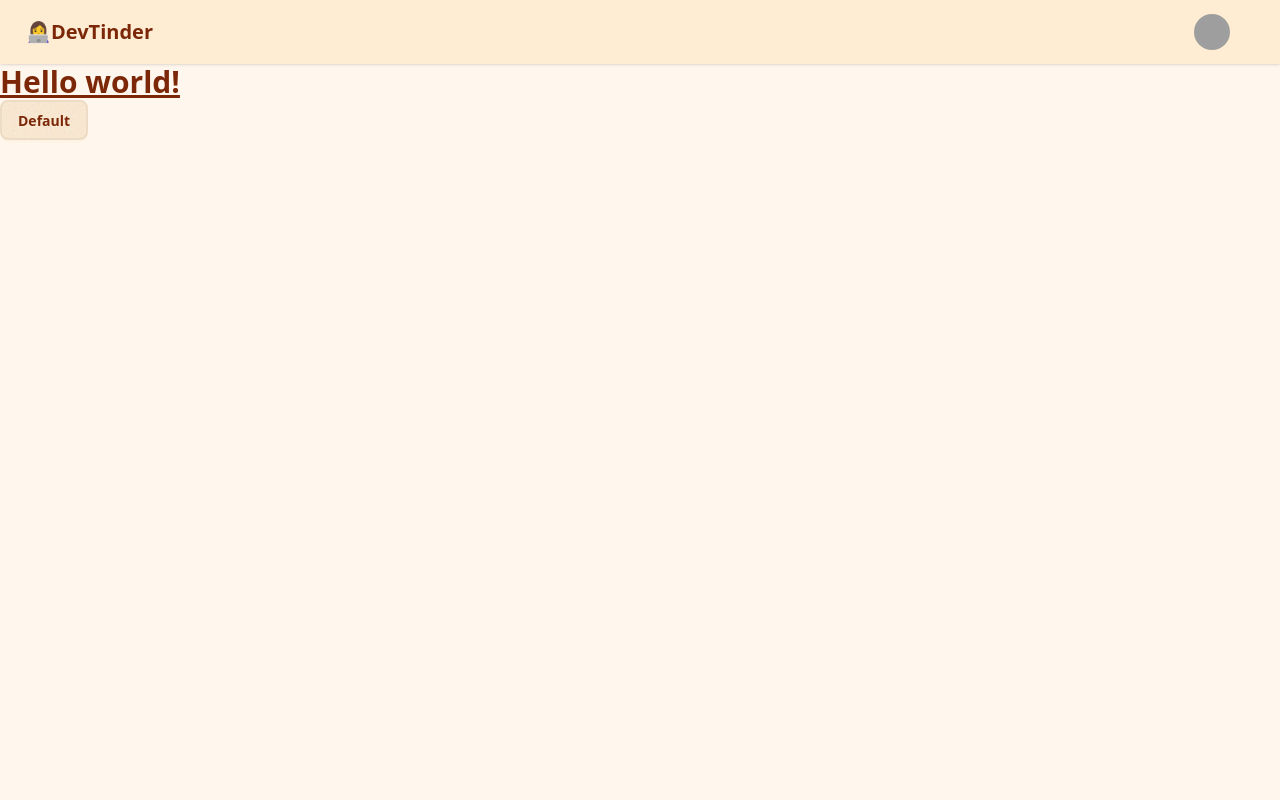
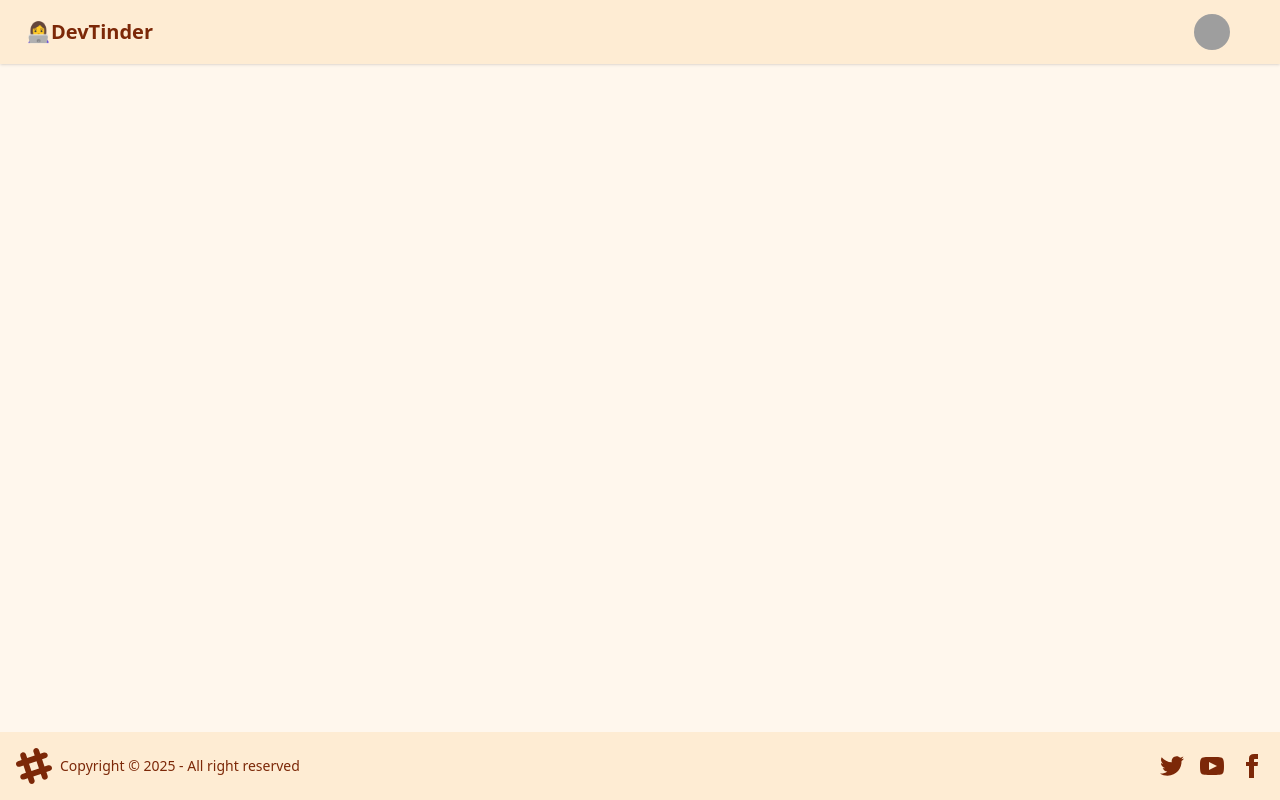
Before and after one commit to Suresh-kukumati/devtinder-web, a React (Vite) app: page / in a window 1280 px wide. Built offline with nearby package versions, Linux system fonts and the light colour scheme; grey boxes are pictures that could not be loaded.

Commit message:
routing done just now

```diff
--- a/package.json
+++ b/package.json
@@ -13,6 +13,7 @@
     "@tailwindcss/vite": "^4.1.8",
     "react": "^19.1.0",
     "react-dom": "^19.1.0",
+    "react-router-dom": "^7.6.2",
     "tailwindcss": "^4.1.8"
   },
   "devDependencies": {
--- a/src/App.jsx
+++ b/src/App.jsx
@@ -1,46 +1,19 @@
+import Body from "./Body";
+import Login from "./Login";
+import Profile from "./Profile";
+import { BrowserRouter, Routes, Route } from "react-router-dom";
+
 function App() {
   return (
     <>
-      <div className="navbar bg-base-200 shadow-sm">
-        <div className="flex-1">
-          <a className="btn btn-ghost text-xl">👩‍💻DevTinder</a>
-        </div>
-        <div className="flex gap-2">
-          <div className="dropdown dropdown-end mx-10">
-            <div
-              tabIndex={0}
-              role="button"
-              className="btn btn-ghost btn-circle avatar"
-            >
-              <div className="w-10 rounded-full">
-                <img
-                  alt="Tailwind CSS Navbar component"
-                  src="https://img.daisyui.com/images/stock/photo-1534528741775-53994a69daeb.webp"
-                />
-              </div>
-            </div>
-            <ul
-              tabIndex={0}
-              className="menu menu-sm dropdown-content bg-base-100 rounded-box z-1 mt-3 w-52 p-2 shadow"
-            >
-              <li>
-                <a className="justify-between">
-                  Profile
-                  <span className="badge">New</span>
-                </a>
-              </li>
-              <li>
-                <a>Settings</a>
-              </li>
-              <li>
-                <a>Logout</a>
-              </li>
-            </ul>
-          </div>
-        </div>
-      </div>
-      <h1 className="text-3xl font-bold underline">Hello world!</h1>
-      <button className="btn">Default</button>
+      <BrowserRouter>
+        <Routes>
+          <Route path="/" element={<Body />}>
+            <Route path="/login" element={<Login />} />
+            <Route path="/profile" element={<Profile />} />
+          </Route>
+        </Routes>
+      </BrowserRouter>
     </>
   );
 }
--- /dev/null
+++ b/src/Body.jsx
@@ -0,0 +1,15 @@
+import Footer from "./Footer";
+import NavBar from "./NavBar";
+import { Outlet } from "react-router-dom";
+
+const Body = () => {
+  return (
+    <div>
+      <NavBar />
+      <Outlet />
+      <Footer />
+    </div>
+  );
+};
+
+export default Body;
--- /dev/null
+++ b/src/Footer.jsx
@@ -0,0 +1,57 @@
+const Footer = () => {
+  return (
+    <footer className="footer sm:footer-horizontal bg-base-200 text-base-content items-center p-4 fixed bottom-0">
+      <aside className="grid-flow-col items-center">
+        <svg
+          width="36"
+          height="36"
+          viewBox="0 0 24 24"
+          xmlns="http://www.w3.org/2000/svg"
+          fillRule="evenodd"
+          clipRule="evenodd"
+          className="fill-current"
+        >
+          <path d="M22.672 15.226l-2.432.811.841 2.515c.33 1.019-.209 2.127-1.23 2.456-1.15.325-2.148-.321-2.463-1.226l-.84-2.518-5.013 1.677.84 2.517c.391 1.203-.434 2.542-1.831 2.542-.88 0-1.601-.564-1.86-1.314l-.842-2.516-2.431.809c-1.135.328-2.145-.317-2.463-1.229-.329-1.018.211-2.127 1.231-2.456l2.432-.809-1.621-4.823-2.432.808c-1.355.384-2.558-.59-2.558-1.839 0-.817.509-1.582 1.327-1.846l2.433-.809-.842-2.515c-.33-1.02.211-2.129 1.232-2.458 1.02-.329 2.13.209 2.461 1.229l.842 2.515 5.011-1.677-.839-2.517c-.403-1.238.484-2.553 1.843-2.553.819 0 1.585.509 1.85 1.326l.841 2.517 2.431-.81c1.02-.33 2.131.211 2.461 1.229.332 1.018-.21 2.126-1.23 2.456l-2.433.809 1.622 4.823 2.433-.809c1.242-.401 2.557.484 2.557 1.838 0 .819-.51 1.583-1.328 1.847m-8.992-6.428l-5.01 1.675 1.619 4.828 5.011-1.674-1.62-4.829z"></path>
+        </svg>
+        <p>Copyright © {new Date().getFullYear()} - All right reserved</p>
+      </aside>
+      <nav className="grid-flow-col gap-4 md:place-self-center md:justify-self-end">
+        <a>
+          <svg
+            xmlns="http://www.w3.org/2000/svg"
+            width="24"
+            height="24"
+            viewBox="0 0 24 24"
+            className="fill-current"
+          >
+            <path d="M24 4.557c-.883.392-1.832.656-2.828.775 1.017-.609 1.798-1.574 2.165-2.724-.951.564-2.005.974-3.127 1.195-.897-.957-2.178-1.555-3.594-1.555-3.179 0-5.515 2.966-4.797 6.045-4.091-.205-7.719-2.165-10.148-5.144-1.29 2.213-.669 5.108 1.523 6.574-.806-.026-1.566-.247-2.229-.616-.054 2.281 1.581 4.415 3.949 4.89-.693.188-1.452.232-2.224.084.626 1.956 2.444 3.379 4.6 3.419-2.07 1.623-4.678 2.348-7.29 2.04 2.179 1.397 4.768 2.212 7.548 2.212 9.142 0 14.307-7.721 13.995-14.646.962-.695 1.797-1.562 2.457-2.549z"></path>
+          </svg>
+        </a>
+        <a>
+          <svg
+            xmlns="http://www.w3.org/2000/svg"
+            width="24"
+            height="24"
+            viewBox="0 0 24 24"
+            className="fill-current"
+          >
+            <path d="M19.615 3.184c-3.604-.246-11.631-.245-15.23 0-3.897.266-4.356 2.62-4.385 8.816.029 6.185.484 8.549 4.385 8.816 3.6.245 11.626.246 15.23 0 3.897-.266 4.356-2.62 4.385-8.816-.029-6.185-.484-8.549-4.385-8.816zm-10.615 12.816v-8l8 3.993-8 4.007z"></path>
+          </svg>
+        </a>
+        <a>
+          <svg
+            xmlns="http://www.w3.org/2000/svg"
+            width="24"
+            height="24"
+            viewBox="0 0 24 24"
+            className="fill-current"
+          >
+            <path d="M9 8h-3v4h3v12h5v-12h3.642l.358-4h-4v-1.667c0-.955.192-1.333 1.115-1.333h2.885v-5h-3.808c-3.596 0-5.192 1.583-5.192 4.615v3.385z"></path>
+          </svg>
+        </a>
+      </nav>
+    </footer>
+  );
+};
+
+export default Footer;
--- /dev/null
+++ b/src/Login.jsx
@@ -0,0 +1,5 @@
+const Login = () => {
+  return <div>Login</div>;
+};
+
+export default Login;
--- a/src/NavBar.jsx
+++ b/src/NavBar.jsx
@@ -0,0 +1,44 @@
+const NavBar = () => {
+  return (
+    <div className="navbar bg-base-200 shadow-sm">
+      <div className="flex-1">
+        <a className="btn btn-ghost text-xl">👩‍💻DevTinder</a>
+      </div>
+      <div className="flex gap-2">
+        <div className="dropdown dropdown-end mx-10">
+          <div
+            tabIndex={0}
+            role="button"
+            className="btn btn-ghost btn-circle avatar"
+          >
+            <div className="w-10 rounded-full">
+              <img
+                alt="Tailwind CSS Navbar component"
+                src="https://img.daisyui.com/images/stock/photo-1534528741775-53994a69daeb.webp"
+              />
+            </div>
+          </div>
+          <ul
+            tabIndex={0}
+            className="menu menu-sm dropdown-content bg-base-100 rounded-box z-1 mt-3 w-52 p-2 shadow"
+          >
+            <li>
+              <a className="justify-between">
+                Profile
+                <span className="badge">New</span>
+              </a>
+            </li>
+            <li>
+              <a>Settings</a>
+            </li>
+            <li>
+              <a>Logout</a>
+            </li>
+          </ul>
+        </div>
+      </div>
+    </div>
+  );
+};
+
+export default NavBar;
--- /dev/null
+++ b/src/Profile.jsx
@@ -0,0 +1,5 @@
+const Profile = () => {
+  return <div>Profile</div>;
+};
+
+export default Profile;
```
Also changed, not shown: 2 other files (tests, documents, lock files or other folders).
